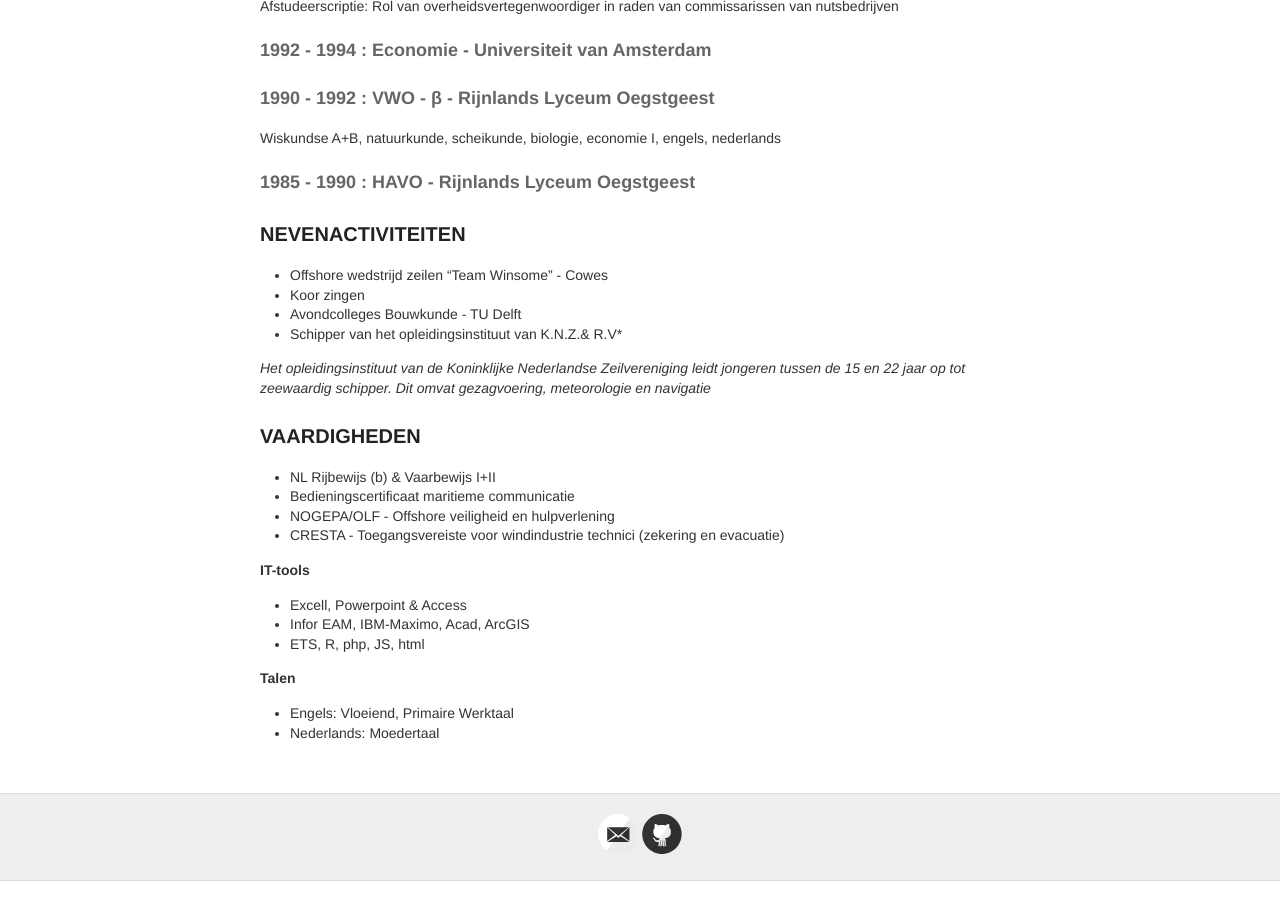
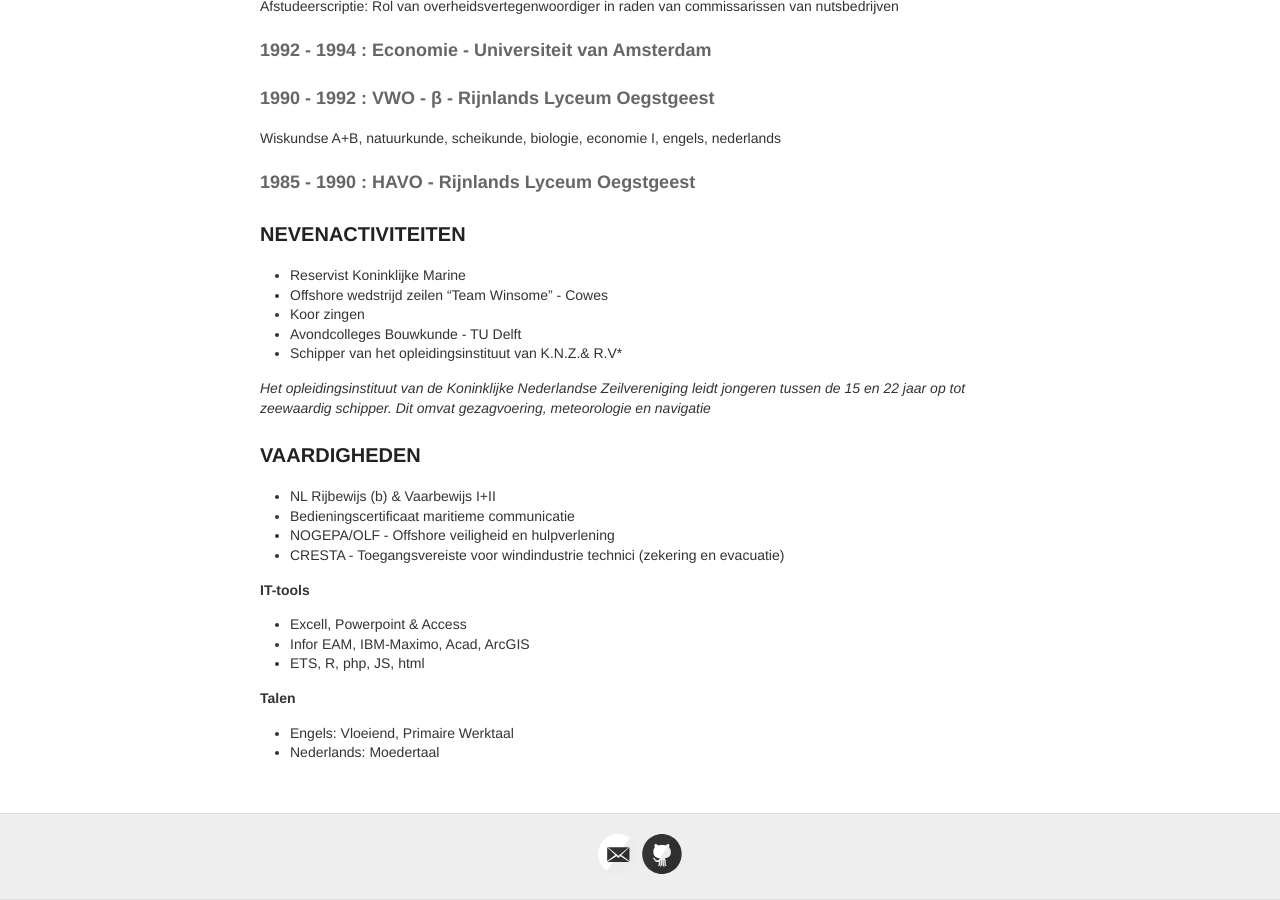
Before and after one commit to fprisse/fprisse.github.io, a Jekyll site: the page built from _pages/nl.md, in a window 1280 px wide and 900 px high, scrolled down 1711 px. Built offline with Jekyll 4.4.1, drawn with Linux system fonts in a browser that asks for light colours; comment, search, counter and statistics services are not loaded.

Commit message:
Update nl.md

```diff
--- a/_pages/nl.md
+++ b/_pages/nl.md
@@ -67,6 +67,7 @@ Wiskundse A+B, natuurkunde, scheikunde, biologie, economie I, engels, nederlands
 #### 1985 - 1990 : HAVO - Rijnlands Lyceum Oegstgeest
 
 ### NEVENACTIVITEITEN
+- Reservist Koninklijke Marine
 - Offshore wedstrijd zeilen "Team Winsome" - Cowes
 - Koor zingen
 - Avondcolleges Bouwkunde - TU Delft
```
